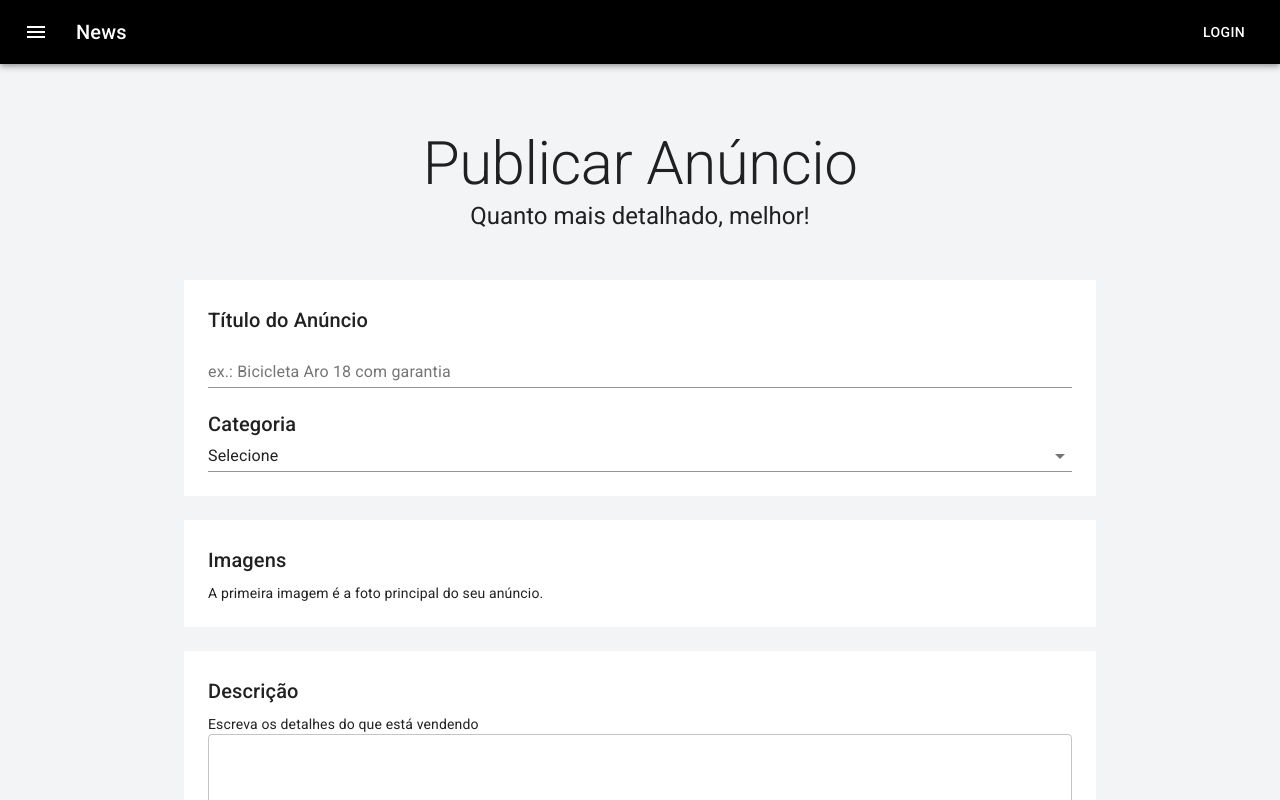
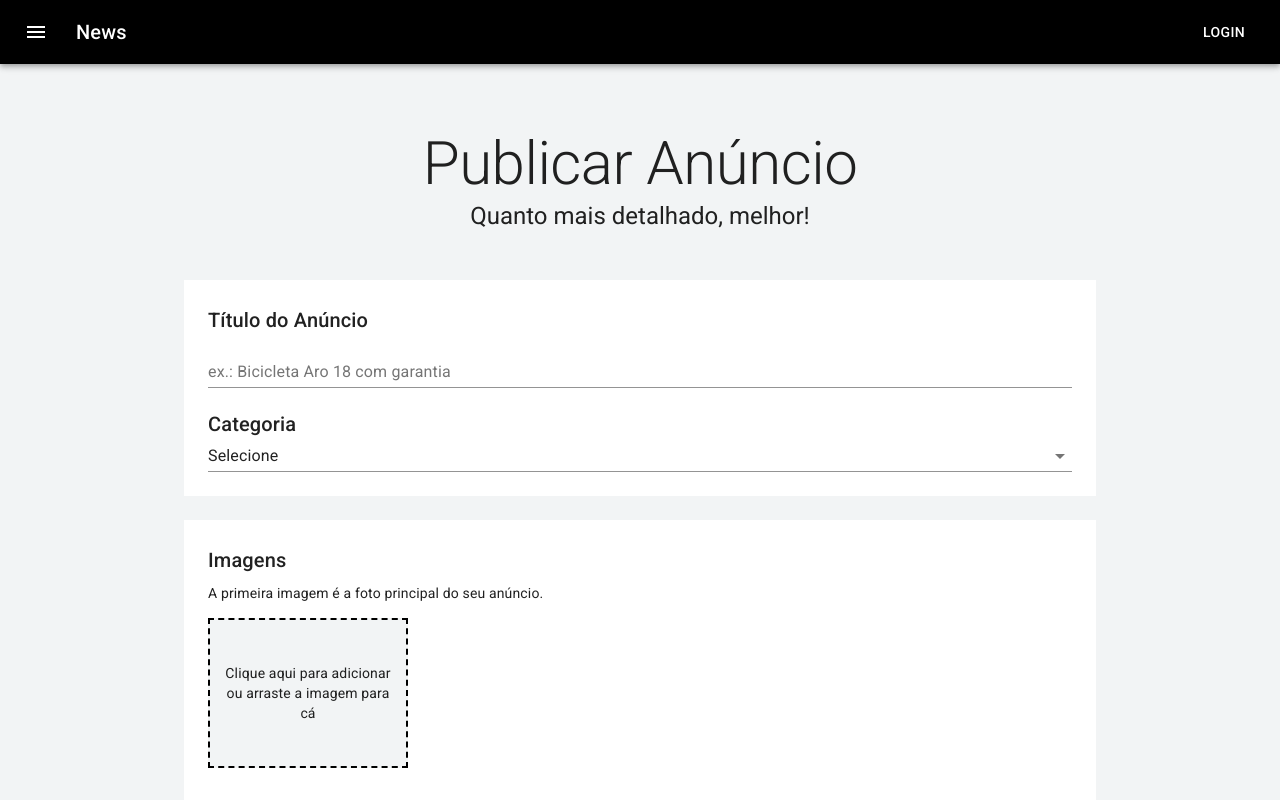
Before and after one commit to gustavopln/Anunx, a Next.js app: page /user/publish in a window 1280 px wide. Shown: the top 800 px of the page. Built offline with nearby package versions, Linux system fonts and the light colour scheme.

Commit message:
upload de imagens com o dropzone (front)

```diff
--- a/package.json
+++ b/package.json
@@ -13,7 +13,8 @@
     "@material-ui/icons": "4.11.2",
     "next": "14.1.3",
     "react": "18.2.0",
-    "react-dom": "18.2.0"
+    "react-dom": "18.2.0",
+    "react-dropzone": "^14.2.3"
   },
   "devDependencies": {
     "eslint": "8.57.0",
--- a/pages/user/publish.js
+++ b/pages/user/publish.js
@@ -1,13 +1,74 @@
-import { Box, Button, Container, Select, TextField, Typography } from '@material-ui/core'
+import { useState } from 'react'
+import {
+    Box,
+    Button,
+    Container,
+    IconButton,
+    Select,
+    TextField,
+    Typography
+} from '@material-ui/core'
+
+import { useDropzone } from 'react-dropzone'
 import { makeStyles } from '@material-ui/core/styles'
+import { DeleteForever } from '@material-ui/icons'
 import TemplateDefault from '../../src/templates/Default'
 
 const useStyles = makeStyles((theme) => ({
+    mask: {},
+    mainImage: {},
     container: {
         padding: theme.spacing(8,0,6)
     },
     boxContainer: {
         paddingBottom: theme.spacing(3)
+    },
+    thumbsContainer: {
+        display: 'flex',
+        flexWrap: 'wrap',
+        marginTop: 15,
+
+    },
+    dropzone: {
+        display: 'flex',
+        alignItems: 'center',
+        textAlign: 'center',
+        padding: 10,
+        width: 200,
+        height: 150,
+        margin: '0 15px 15px 0',
+        backgroundColor: theme.palette.background.default,
+        border: '2px dashed black'
+    },
+    thumb: {
+        position: 'relative',
+        width: 200,
+        height: 150,
+        margin: '0 15px 15px 0',
+        backgroundSize: 'cover',
+        backgroundPosition: 'center center',
+
+        '& $mainImage': {
+            position: 'absolute',
+            backgroundColor: 'blue',
+            padding: '6px 10px',
+            bottom: 0,
+            left: 0
+        },
+
+        '&:hover $mask': {
+            display: 'flex'
+        },
+
+        '& $mask': {
+            display: 'none',
+            justifyContent: 'center',
+            alignItems: 'center',
+            textAlign: 'center',
+            backgroundColor: 'rgba(0, 0, 0, 0.7)',
+            width: '100%',
+            height: '100%',
+        }
     },
     box: {
         backgroundColor: theme.palette.background.white,
@@ -21,6 +82,29 @@
 
 const Publish = () => {
     const classes = useStyles()
+    const [files, setFiles] = useState([])
+
+    const { getRootProps, getInputProps } = useDropzone({
+        accept: 'image/*',
+        onDrop: (acceptedFile) => { /*A função que é executada toda fez que selecionar ou arrastar uma imagem*/
+            /*Cria uma nova referência de objeto para criar um preview das imagens que foram selecionadas*/
+            const newFiles = acceptedFile.map(file => {
+                return Object.assign(file, {
+                    preview: URL.createObjectURL(file) /* método do próprio javaScript*/
+                })
+            })
+
+            setFiles([
+                ...files,
+                ...newFiles
+            ])
+        }
+    })
+
+    const handleRemoveFile = fileName => {
+        const newFileState = files.filter(file => file.name !== fileName)
+        setFiles(newFileState)
+    }
 
     return (
         <TemplateDefault>
@@ -84,6 +168,40 @@
                     <Typography component="div" variant="body2" color="textPrimary">
                         A primeira imagem é a foto principal do seu anúncio.
                 </Typography>
+                <Box className={classes.thumbsContainer}>
+                    <Box className={classes.dropzone} {...getRootProps()}>
+                        <input {...getInputProps()} />
+                        <Typography variant="body2" color="textPrimary">
+                            Clique aqui para adicionar ou arraste a imagem para cá
+                        </Typography>
+                    </Box>
+
+                    {
+                        files.map((file, index) => (
+                            <Box
+                                key={file.name}
+                                className={classes.thumb}
+                                style={{ backgroundImage: `url(${file.preview})` }}
+                            >
+                                {
+                                    index === 0 ?
+                                    <Box className={classes.mainImage}>
+                                        <Typography variant='body2' color='secondary'>
+                                            Principal
+                                        </Typography>
+                                    </Box>
+                                    : null
+                                }
+                                <Box className={classes.mask}>
+                                    <IconButton color="secondary" onClick={() => handleRemoveFile(file.name)}>
+                                        <DeleteForever fontSize="large" />
+                                    </IconButton>
+                                </Box>
+                            </Box>
+                        ))
+                    }
+
+                </Box>
                 </Box>
             </Container>
 
@@ -133,7 +251,7 @@
             </Container>
 
             <Container maxWidth="md" className={classes.boxContainer}>
-                <Box textAlign="center">
+                <Box textAlign="right">
                     <Button variant="contained" color="primary">
                         Publicar Anúncio
                     </Button>
--- a/src/theme.js
+++ b/src/theme.js
@@ -4,6 +4,9 @@
     palette: {
         primary: {
             main: '#000000',
+        },
+        secondary: {
+            main: '#ffffff',
         },
         background: {
             default: 'rgb(242, 244, 245)',
```
Also changed, not shown: 1 other file (tests, documents, lock files or other folders).
